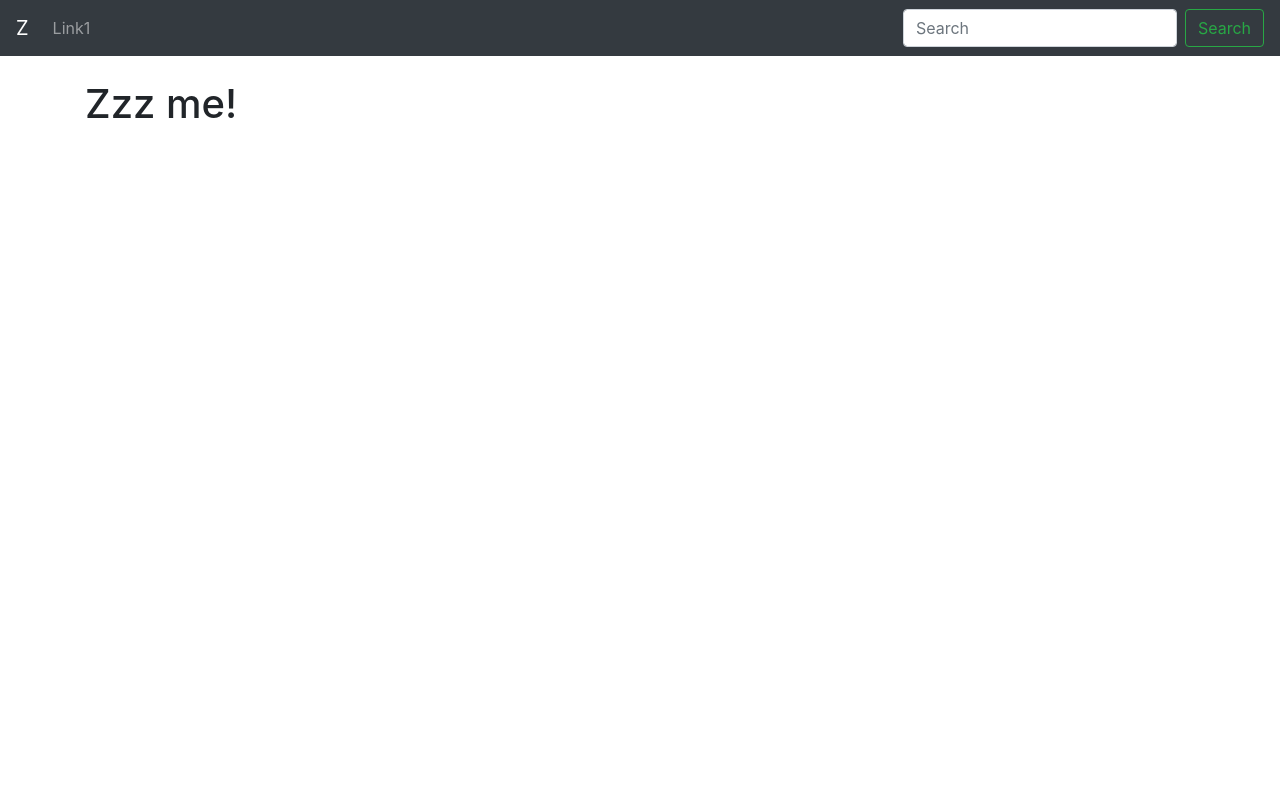
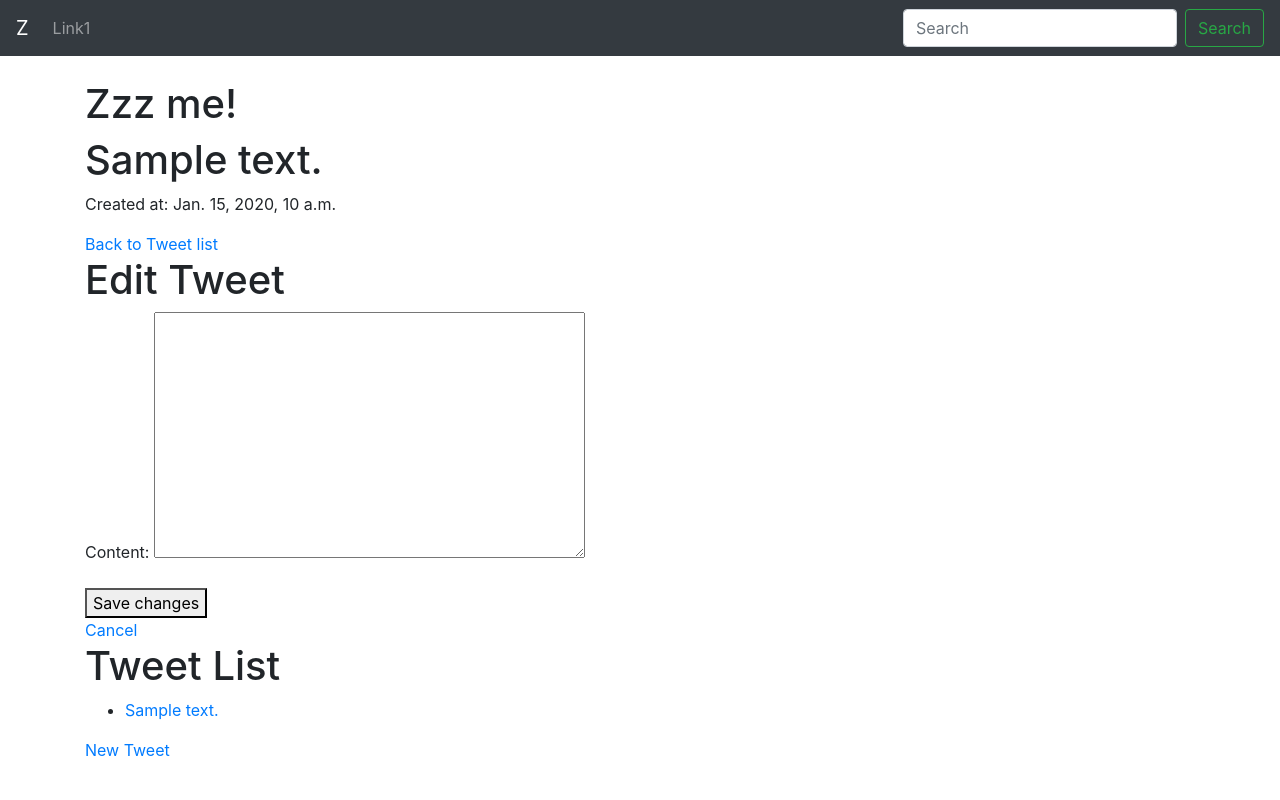
Before and after one commit to Josehneves/z-socialmedia, a Django app: template z_app/templates/home.html in a window 1280 px wide. Run offline with Django 4.2, Linux system fonts and the light colour scheme; the template is opened without the code that fills it: values that come from a table or form of the project are taken from there, others are empty; tables that the repository leaves empty hold one stand-in row (values such as "Sample post").

Commit message:
tweet linked to the home page

```diff
--- a/z_app/templates/home.html
+++ b/z_app/templates/home.html
@@ -2,4 +2,7 @@
 
 {% block content%}
 <h1>Zzz me!</h1>
+{% include 'tweet_detail.html' %}
+{% include 'tweet_edit.html' %}
+{% include 'tweet_list.html' %}
 {% endblock %}
--- a/z_app/templates/tweet_detail.html
+++ b/z_app/templates/tweet_detail.html
@@ -1,13 +1,3 @@
-<!DOCTYPE html>
-<html lang="en">
-<head>
-    <meta charset="UTF-8">
-    <meta name="viewport" content="width=device-width, initial-scale=1.0">
-    <title>Document</title>
-</head>
-<body>
-    <h1>{{ tweet.content }}</h1>
-    <p>Created at: {{ tweet.created_at }}</p>
-    <a href="{% url 'tweet_list' %}">Back to Tweet list</a>
-</body>
-</html>
+<h1>{{ tweet.content }}</h1>
+<p>Created at: {{ tweet.created_at }}</p>
+<a href="{% url 'tweet_list' %}">Back to Tweet list</a>
--- a/z_app/templates/tweet_edit.html
+++ b/z_app/templates/tweet_edit.html
@@ -1,11 +1,3 @@
-<!DOCTYPE html>
-<html lang="en">
-<head>
-    <meta charset="UTF-8">
-    <meta name="viewport" content="width=device-width, initial-scale=1.0">
-    <title>Document</title>
-</head>
-<body>
 <h1>Edit Tweet</h1>
 <form method="POST" class="post-form">
     {% csrf_token %}
@@ -13,5 +5,3 @@
     <button type="submit">Save changes</button>
 </form>
 <a href="{% url 'tweet_list' %}">Cancel</a>
-</body>
-</html>
--- a/z_app/templates/tweet_list.html
+++ b/z_app/templates/tweet_list.html
@@ -1,11 +1,3 @@
-<!DOCTYPE html>
-<html lang="en">
-<head>
-    <meta charset="UTF-8">
-    <meta name="viewport" content="width=device-width, initial-scale=1.0">
-    <title>Document</title>
-</head>
-<body>
 <h1>Tweet List</h1>
 <ul>
     {% for tweet in tweets %}
@@ -13,5 +5,3 @@
     {% endfor %}
 </ul>
 <a href="{% url 'tweet_new' %}">New Tweet</a>
-</body>
-</html>
--- a/z_app/urls.py
+++ b/z_app/urls.py
@@ -7,7 +7,11 @@ from django.urls import path, include
 urlpatterns = [
    path('',views.home, name='home'),
    path('admin/', admin.site.urls),
-   path('tweets/<int:tweet_id>/comments/', views.comment_list, name='comment_list'),
+   path('tweets/', views.tweet_list, name='tweet_list'),
+   path('tweet/<int:pk>/', views.tweet_detail, name='tweet_detail'),
+   path('tweet/new/', views.tweet_new, name='tweet_new'),
+   path('tweet/<int:pk>/edit/', views.tweet_edit, name='tweet_edit'),
+   path('tweet/<int:pk>/delete/', views.tweet_delete, name='tweet_delete'),
    path('tweets/<int:tweet_id>/comments/<int:comment_id>/', views.comment_detail, name='comment_detail'),
    path('tweets/<int:tweet_id>/comments/new/', views.comment_create, name='comment_create'),
    path('tweets/<int:tweet_id>/comments/<int:comment_id>/edit/', views.comment_update, name='comment_update'),
```
Lines whose indentation alone changed are shown as unchanged.
